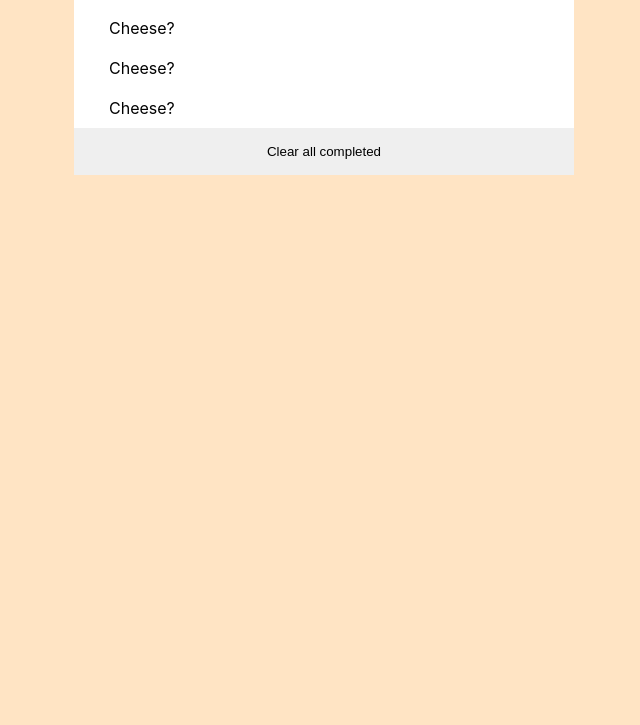
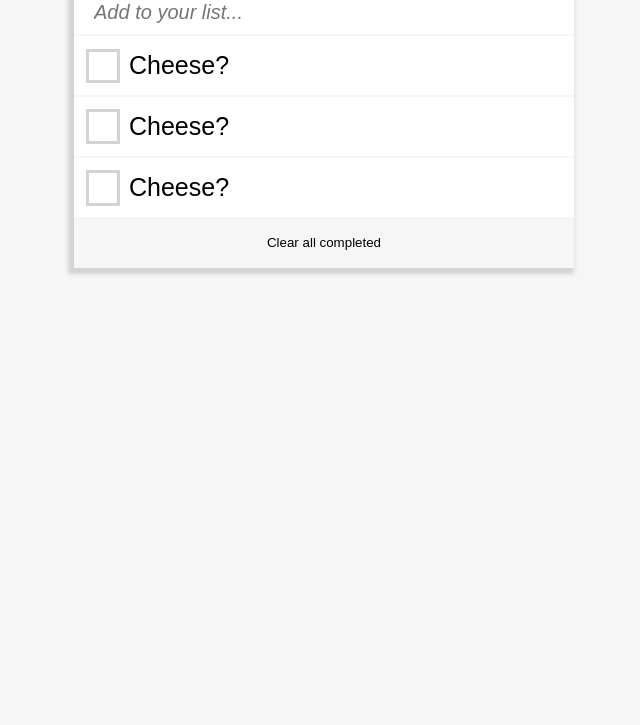
Before and after one commit to AKeeganDev/To_Do_List, a website built with webpack: page src/index.html in a window 1280 px wide. Shown: the part 75-800 px from the top of the page, without its empty margins (316-956 px from the left). Built offline with nearby package versions, Linux system fonts and the light colour scheme.

Commit message:
Add structure to checklist

```diff
--- a/src/index.html
+++ b/src/index.html
@@ -16,21 +16,24 @@
     </label>
     <ul>
       <li class="task">
+        <span class="check-box"></span>
         <label for="cheese">
-          <input type="checkbox" name="cheese" id="cheese">Cheese?
+          <input type="text" value="Cheese?" name="cheese" id="cheese">
         </label>
       </li>
       <li class="task">
         <label for="cheese">
-          <input type="checkbox" name="cheese" id="cheese">Cheese?
+          <button type="button" class="check-box">&check;</button>
+          <input type="text" value="Cheese?" name="cheese" id="cheese">
         </label>
       </li>
       <li class="task">
         <label for="cheese">
-          <input type="checkbox" name="cheese" id="cheese">Cheese?
+          <span class="check-box">&check;</span>
+          <input type="text" value="Cheese?" name="cheese" id="cheese">
         </label>
       </li>
-      <button type="button">Clear all completed</button>
+      <button class="clear-button" type="button">Clear all completed</button>
     </ul>
 
   </div>
--- a/src/style.scss
+++ b/src/style.scss
@@ -1,51 +1,103 @@
+$background: #f6f6f6;
+
 body {
   font-family: -apple-system, BlinkMacSystemFont, 'Segoe UI', Roboto, Oxygen, Ubuntu, Cantarell, 'Open Sans', 'Helvetica Neue', sans-serif;
-  background-color: bisque;
   display: flex;
   justify-content: center;
   align-items: center;
+  background-color: #f6f6f6;
 }
 
-input[type=checkbox] {
-  visibility: hidden;
-  cursor: pointer;
+label {
+  display: flex;
+  align-items: center;
 }
 
-.mark {
-  position: absolute;
-  top: 0;
-  height: 25px;
-  width: 25px;
-  background-color: lightgray;
+input:focus {
+  outline: none;
 }
 
+input.task-input {
+  margin-left: 5px;
+  font-style: italic;
+  font-size: 20px;
+}
 
+input {
+  display: flex;
+  margin-left: 35px;
+  padding: 5px;
+  border: none;
+  font-size: 25px;
+  width: 400px;
+}
+
+button.check-box,
+.check-box {
+  cursor: pointer;
+  border: none;
+  position: absolute;
+  min-height: 28px;
+  min-width: 28px;
+  background-color: white;
+  color: white;
+  outline: 3px solid lightgray;
+  text-align: center;
+  font-size: 25px;
+  padding: 0;
+}
+
+.check-box:hover {
+  position: absolute;
+  background-color: lightgray;
+  outline: 3px solid lightgray;
+}
+
+.check-box:focus {
+  position: absolute;
+  background-color: lightgray;
+  outline: 3px solid lightgray;
+}
+
+ul {
+  list-style: none;
+  margin: 0;
+  padding: 0;
+}
 
 .list-container {
   display: flex;
   flex-direction: column;
-  background-color: white;
+  background-color: $background;
   width: 500px;
+  padding: 0;
+  box-shadow: -3px 3px 4px 3px lightgrey;
 
   .task-input {
-    width: 96%;
+    width: 100%;
     padding: 10px 0 10px 20px;
     border: none;
+    margin-left: 0;
+    border-bottom: 2px solid $background;
   }
 
   ul {
     list-style: none;
     margin: 0;
     padding: 0;
+    border-bottom: 2px solid $background;
 
     li {
-      width: 100%;
+      display: flex;
+      align-items: center;
       padding: 10px 15px;
+      background-color: white;
+      border-bottom: 2px solid $background;
     }
   }
 
-  button {
-    background-color: none;
+  .clear-button {
+    background: none;
     text-align: center;
     width: 100%;
     border: none;
@@ -58,10 +110,6 @@ h4 {
   padding: 10px;
   margin: 0;
   background-color: white;
+  font-size: 30px;
+  border-bottom: 2px solid $background;
 }
-
-ul {
-  list-style: none;
-  margin: 0;
-  padding: 0;
-}
```
Also changed, not shown: .github/workflows/linters.yml (added), dist/index.html, dist/main.js.
